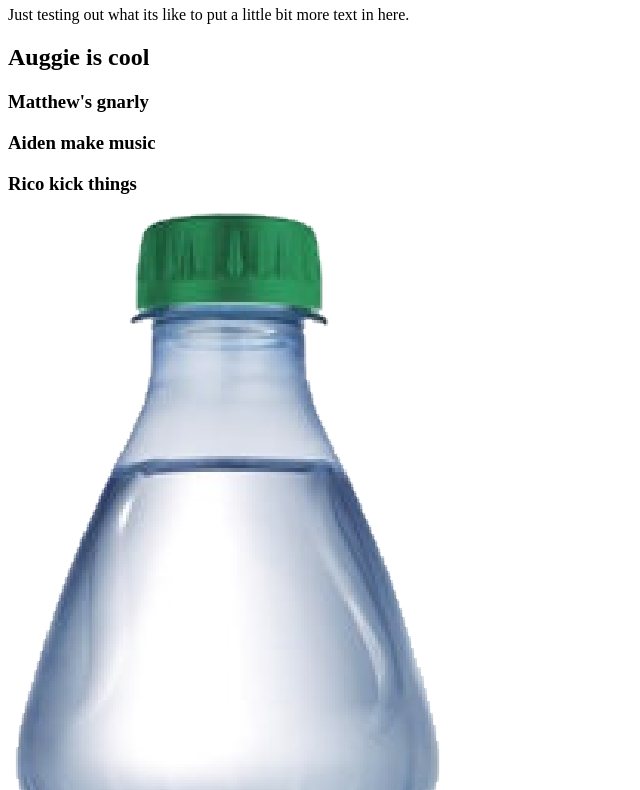
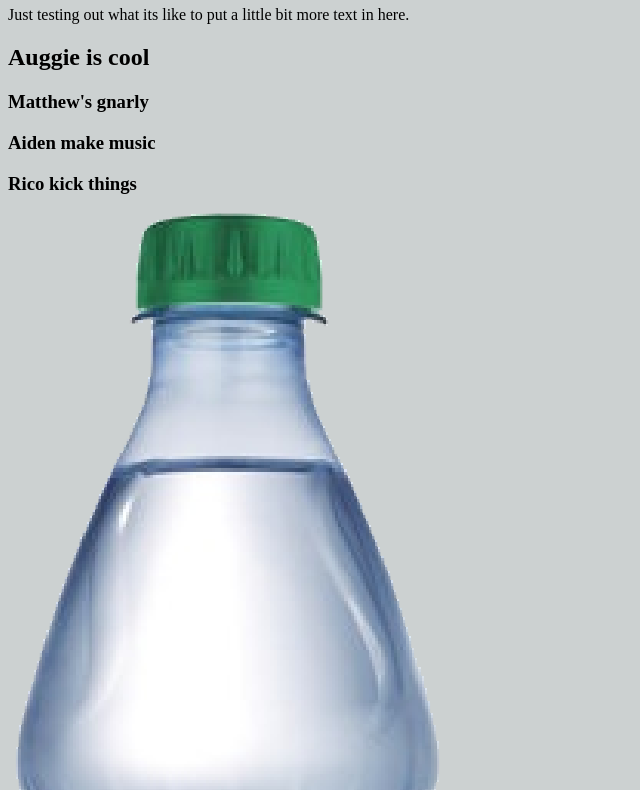
Before and after one commit to TerryEmeigh/TerryEmeigh.github.io, a plain HTML site: page index.html in a window 1280 px wide. Shown: the part 60-850 px from the top of the page, without its empty margins (0-640 px from the left). Drawn offline with Linux system fonts and the light colour scheme.

Commit message:
background color

```diff
--- a/index.html
+++ b/index.html
@@ -1,5 +1,8 @@
 <html>
   <head>
+    <style>
+      body {background-color: #CCD1D1 }
+    </style>
     <title>Terry was here</title>
   </head>
 
```
